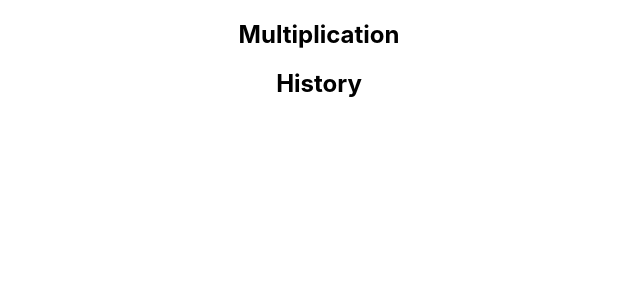
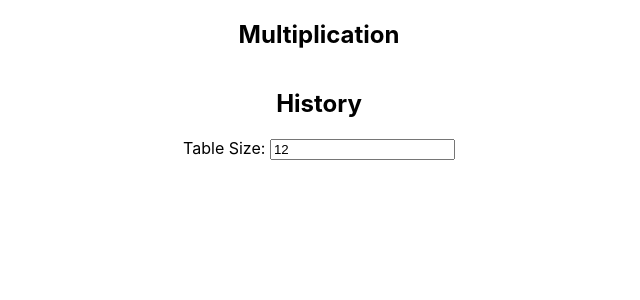
Before and after one commit to coffeemug17/UAS-Coding-Challenge-2023, a React (Create React App) app: page / in a window 1280 px wide. Shown: the top 300 px of the page, without its empty margins (321-961 px from the left). Built offline with nearby package versions, Linux system fonts and the light colour scheme.

Commit message:
App.jsx adding table size to state

```diff
--- a/src/App/App.jsx
+++ b/src/App/App.jsx
@@ -1,13 +1,24 @@
-import MultiplicationPanel from '../MultiplicationPanel/MultiplicationPanel.jsx';
-import HistoryPanel from '../HistoryPanel/HistoryPanel.jsx';
+import { useState } from 'react';
+import MultiplicationPanel from '../Components/MultiplicationPanel/MultiplicationPanel.jsx';
+import HistoryPanel from '../Components/HistoryPanel/HistoryPanel.jsx';
 import './App.css';
 
 function App() {
+  const [tableSize, setTableSize] = useState(12);
+
   return (
     <div className="App">
       <div className="container">
-        <MultiplicationPanel />
-        <HistoryPanel />
+        <MultiplicationPanel size={tableSize} />
+        <HistoryPanel history={[]} />
+      </div>
+      <div className='sizing'>
+        <label htmlFor='table-size'>Table Size: </label>
+        <input type="number"
+          id="tableSize"
+          value={tableSize}
+          onChange={(e) => setTableSize(parseInt(e.target.value, 12))}
+        />
       </div>
     </div>
   );
--- /dev/null
+++ b/src/Components/MultiplicationPanel/MultiplicationPanel.jsx
@@ -0,0 +1,21 @@
+import { useState } from "react";
+import "./MultiplicationPanel.css";
+
+export default function MultiplicationPanel() {
+    const [currProd, setCurrProd] = useState(null);
+
+    const handleClick = (row, col) => {
+        const product = row * col;
+        setCurrProd(product);
+    }
+
+    return (
+        <div className="multiplication-panel">
+            <h2>Multiplication</h2>
+            <table>
+                <tbody>
+                </tbody>
+            </table>
+        </div>
+    );
+}
--- a/src/MultiplicationPanel/MultiplicationPanel.jsx
+++ /dev/null
@@ -1,9 +0,0 @@
-import "./MultiplicationPanel.css";
-
-export default function MultiplicationPanel() {
-    return (
-        <div className="multiplication-panel">
-            <h2>Multiplication</h2>
-        </div>
-    );
-}
```
Also changed, not shown: src/Components/HistoryPanel/HistoryPanel.css (added), src/Components/HistoryPanel/HistoryPanel.jsx (renamed from src/HistoryPanel/HistoryPanel.jsx), src/Components/MultiplicationPanel/MultiplicationPanel.css (added).
